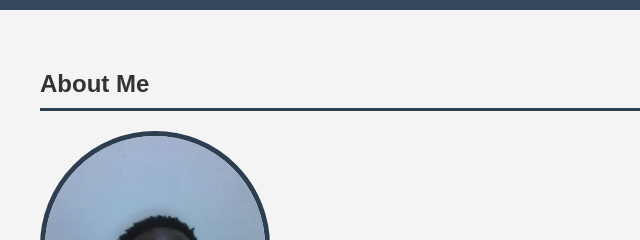
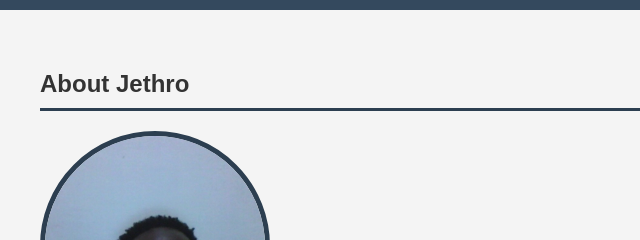
Before and after one commit to jethro254-rgb/test-website, a plain HTML site: page index.html in a window 1280 px wide. Shown: the part 246-486 px from the top of the page, 0-640 px from the left. Drawn offline with Linux system fonts and the light colour scheme.

Commit message:
Update index.html

```diff
--- a/index.html
+++ b/index.html
@@ -128,7 +128,7 @@
 
 <!-- ABOUT ME -->
 <section id="about">
-    <h2>About Me</h2>
+    <h2>About Jethro</h2>
 
     <div class="about-container">
         <img src="images/image.jpg" alt="My Photo" class="profile-img">
```
